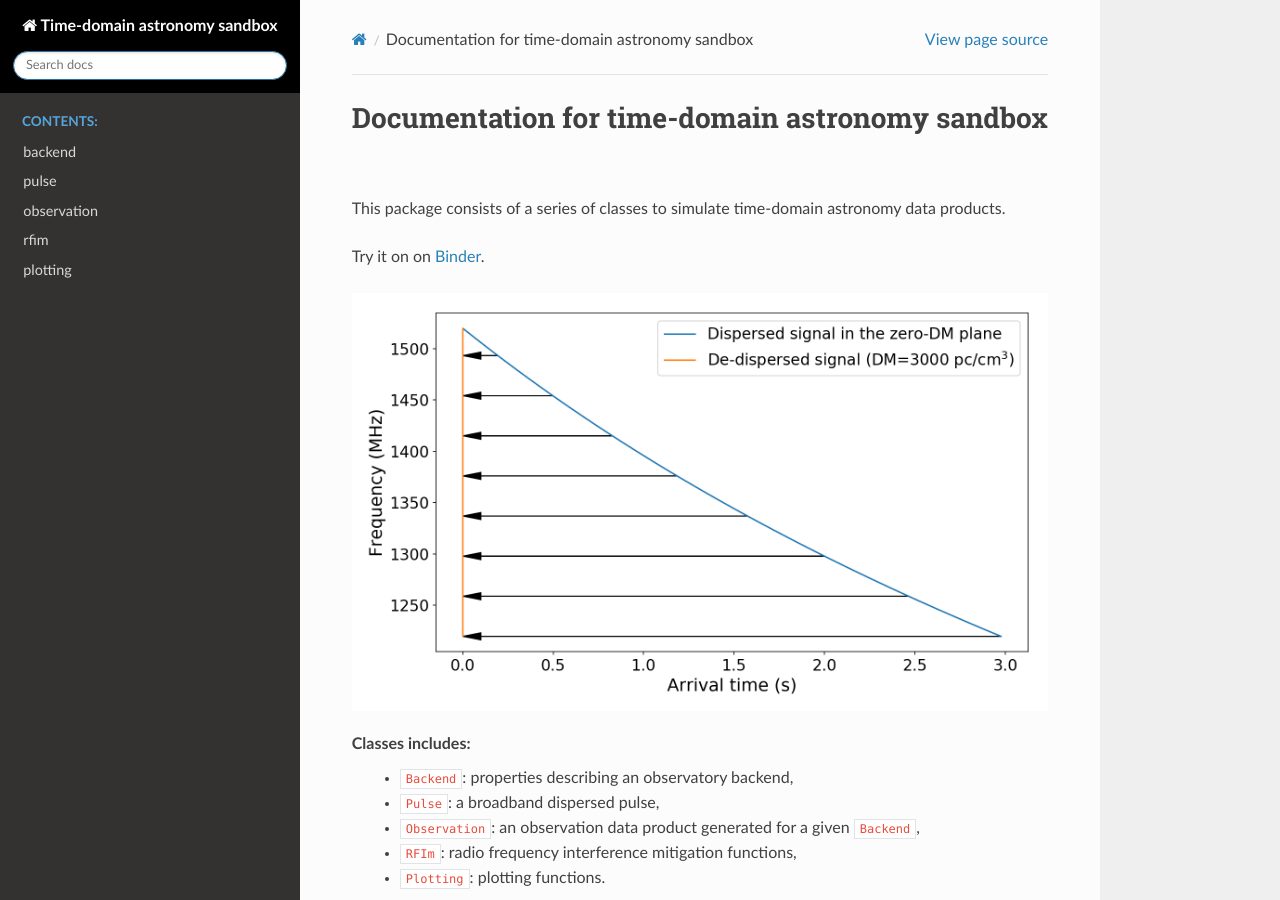
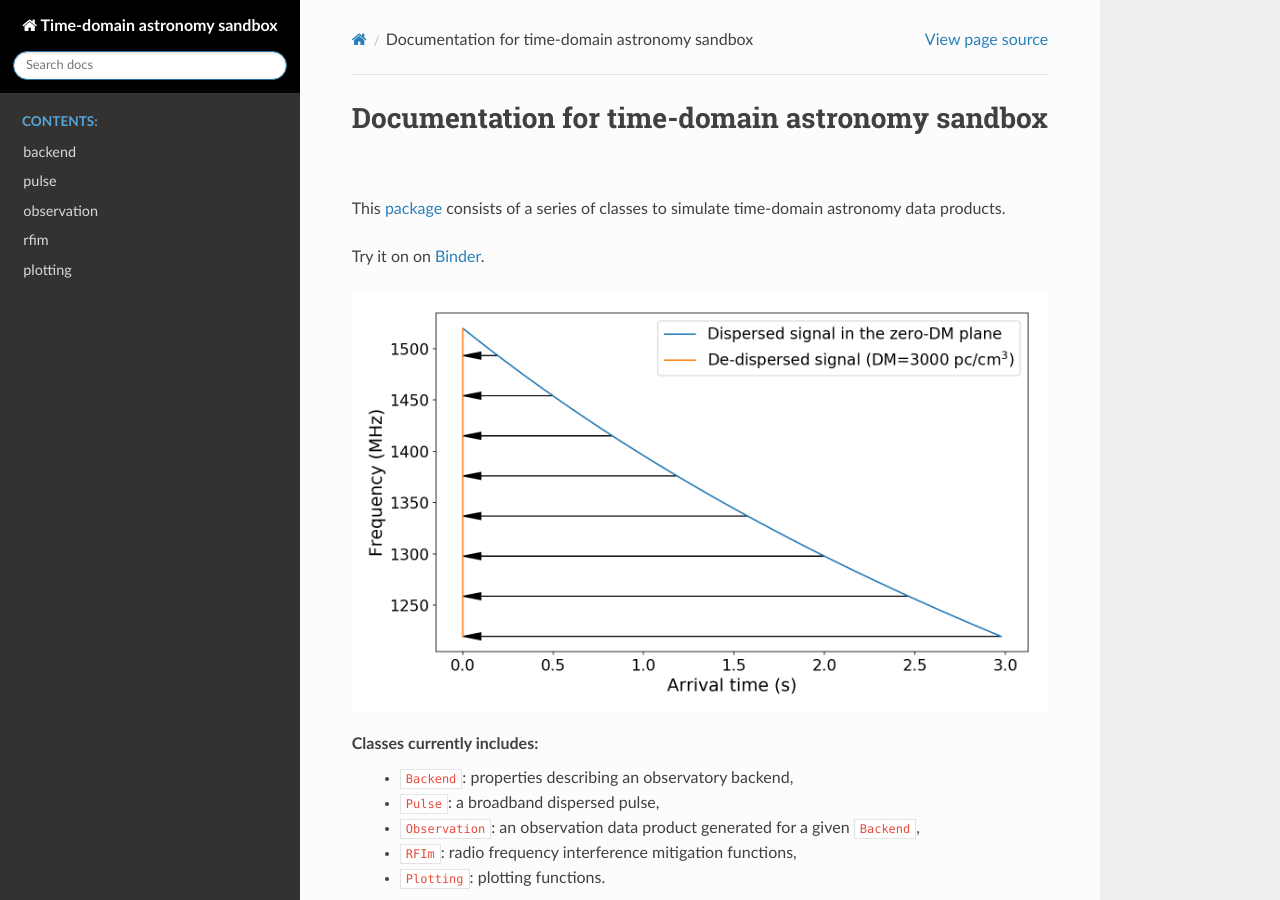
Before and after one commit to macrocosme/time_domain_astronomy_sandbox, a Sphinx documentation site: the page built from docs/source/index.rst, in a window 1280 px wide and 900 px high. Built offline with Sphinx 7.4.7 and the Read the Docs theme 2.0.0, drawn with Linux system fonts in a browser that asks for light colours; some of the changed text lies outside the part shown.

```diff
--- a/docs/source/index.rst
+++ b/docs/source/index.rst
@@ -16,7 +20,7 @@ Try it on on |Binder|.
 
 .. image:: _static/dispersed_dedispersed_dm_3000.png
 
-Classes includes:
+Classes currently includes:
     - ``Backend``: properties describing an observatory backend,
     - ``Pulse``: a broadband dispersed pulse,
     - ``Observation``: an observation data product generated for a given ``Backend``,
```
Also changed, not shown: other parts of docs/source/index.rst (+22 -1 lines).
